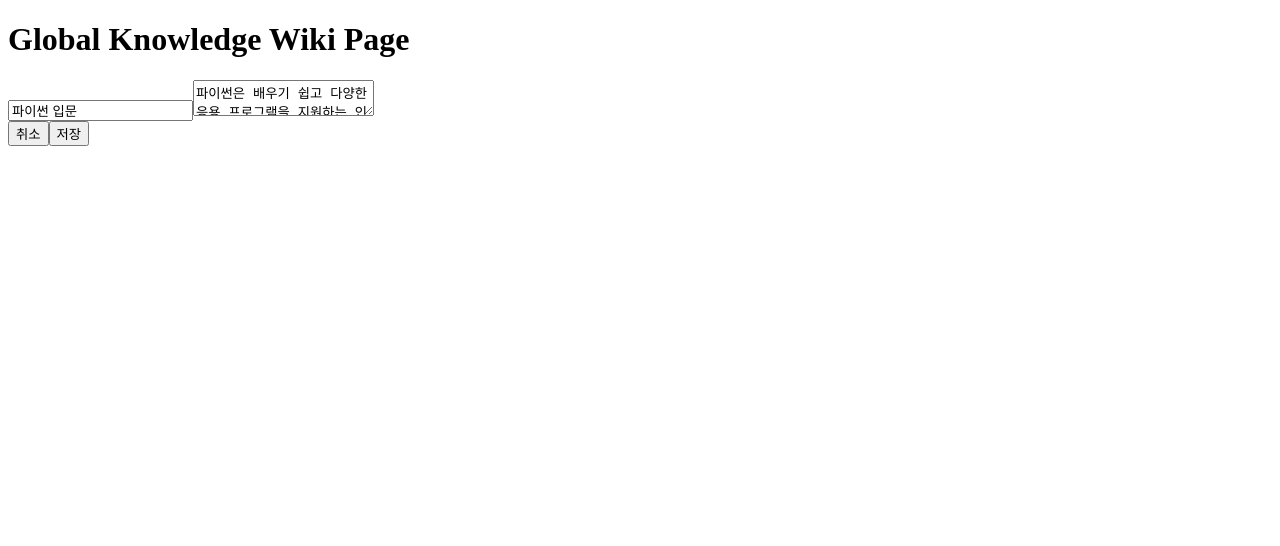
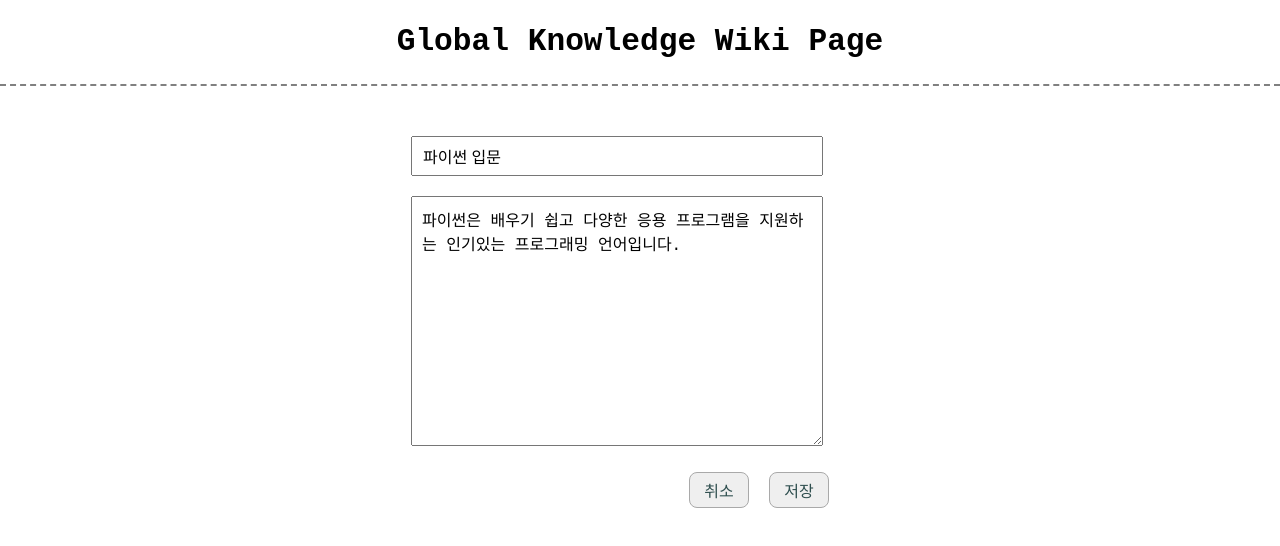
Before and after one commit to jannyshim/JWS_WikiPage, a React (Create React App) app: page /editwiki/1 in a window 1280 px wide. Shown: the top 546 px of the page. Built offline with nearby package versions, Linux system fonts and the light colour scheme.

Commit message:
style: 전체적인 CSS세팅

```diff
--- a/package.json
+++ b/package.json
@@ -15,7 +15,7 @@
     "web-vitals": "^2.1.4"
   },
   "scripts": {
-    "start": "react-scripts start",
+    "start": "export PORT=3002 && react-scripts start",
     "build": "react-scripts build",
     "test": "react-scripts test",
     "eject": "react-scripts eject"
--- a/src/App.js
+++ b/src/App.js
@@ -5,11 +5,13 @@ import Main from "./components/Main";
 import Wikipage from "./components/Wikipage";
 import Newwiki from "./components/NewWikipage";
 import Editwiki from "./components/EditWikipage";
+import GlobalStyle from "../src/assets/global-styles";
 
 function App() {
   return (
     <BrowserRouter>
       <Header />
+      <GlobalStyle />
       <Routes>
         <Route path="/" element={<Main />} />
         <Route path="/wikipage/:id" element={<Wikipage />} />
--- /dev/null
+++ b/src/assets/global-styles.js
@@ -0,0 +1,22 @@
+import { createGlobalStyle } from "styled-components";
+
+const GlobalStyle = createGlobalStyle`
+  * {
+    margin: 0;
+    padding: 0;
+    box-sizing: border-box;
+  }
+  body, html {
+    height: 100%;
+  }
+
+  body {
+    overflow-y: scroll;
+    line-height: 1.4;
+  }
+  a {
+    cursor: pointer;
+  }
+`;
+
+export default GlobalStyle;
--- a/src/components/EditWikipage.js
+++ b/src/components/EditWikipage.js
@@ -32,6 +32,7 @@ const Editwiki = () => {
   };
 
   return (
+    <EditContainer>
       <form onSubmit={handleSubmit}>
         <TitleInput
           value={title}
@@ -50,13 +51,72 @@ const Editwiki = () => {
           <SubmitButton type="submit">저장</SubmitButton>
         </ButtonWrapper>
       </form>
+    </EditContainer>
   );
 };
 
-const TitleInput = styled.input``;
-const ContentInput = styled.textarea``;
-const ButtonWrapper = styled.div``;
-const CancelButton = styled.button``;
-const SubmitButton = styled.button``;
+const EditContainer = styled.div`
+  padding-top: 30px;
+  padding-bottom: 30px;
+  display: flex;
+  flex-direction: column;
+  align-items: center;
+`;
+const TitleInput = styled.input`
+  width: 90%;
+  height: 40px;
+  margin-bottom: 20px;
+  font-size: 16px;
+  padding-left: 10px;
+  ::placeholder {
+    font-size: 16px;
+  }
+`;
+const ContentInput = styled.textarea`
+  width: 90%;
+  height: 250px;
+  padding: 10px;
+  resize: vertical;
+  font-size: 16px;
+  white-space: pre-wrap;
+  ::placeholder {
+    font-size: 16px;
+  }
+`;
+const ButtonWrapper = styled.div`
+  display: flex;
+  justify-content: flex-end;
+  margin-top: 20px;
+  margin-right: 40px;
+`;
+const CancelButton = styled.button`
+  color: #2f4f4f;
+  font-size: 16px;
+  width: 60px;
+  border: 1px solid #a9a9a9;
+  border-radius: 8px;
+  padding: 5px;
+  cursor: pointer;
+  text-align: center;
+  &:hover {
+    background-color: #a9a9a9;
+    transition: all 0.5s;
+  }
+`;
+const SubmitButton = styled.button`
+  color: #2f4f4f;
+  font-size: 16px;
+  width: 60px;
+  margin-left: 20px;
+  border: 1px solid #a9a9a9;
+  border-radius: 8px;
+  padding: 5px;
+  cursor: pointer;
+  text-align: center;
+  &:hover {
+    background-color: #a9a9a9;
+    transition: all 0.5s;
+  }
+`;
 
 export default Editwiki;
--- a/src/components/Header.js
+++ b/src/components/Header.js
@@ -1,9 +1,26 @@
 import React from "react";
-
+import styled from "styled-components";
+import { useNavigate } from "react-router-dom";
 export default function Header() {
+  const navigate = useNavigate();
+  const handleHeaderClick = () => {
+    navigate(`/`);
+  };
   return (
-    <div className="header">
-      <h1>Global Knowledge Wiki Page</h1>
-    </div>
+    <Head>
+      <h1 onClick={handleHeaderClick}>Global Knowledge Wiki Page</h1>
+    </Head>
   );
 }
+
+const Head = styled.div`
+  padding: 20px;
+  margin-bottom: 20px;
+  border-bottom: 2px dashed grey;
+  font-family: monospace;
+  font-size: larger;
+  text-align: center;
+  &:hover {
+    cursor: pointer;
+  }
+`;
--- a/src/components/Main.js
+++ b/src/components/Main.js
@@ -1,5 +1,5 @@
 import React, { useState } from "react";
-import { Link, useNavigate } from "react-router-dom";
+import { useNavigate } from "react-router-dom";
 import styled from "styled-components";
 import ReactPaginate from "react-paginate";
 import dummyWiki from "../dummyList";
@@ -18,12 +18,16 @@ const Main = () => {
     navigate(`/wikipage/${id}`);
   };
 
+  const handleAddButton = () => {
+    navigate(`/newwiki`);
+  };
+
   return (
     <WikiContainer>
       <AddWiki className="adding">
-        <Link to="/newwiki" className="link">
-          추가
-        </Link>
+        <button onClick={handleAddButton} className="add-button">
+          ➕추가
+        </button>
       </AddWiki>
       <ContentContainer>
         {displayedDatas.map((data) => (
@@ -34,8 +38,10 @@ const Main = () => {
       </ContentContainer>
       <PaginateContainer>
         <ReactPaginate
-          previousLabel={"<"}
-          nextLabel={">"}
+          previousLabel="◀︎이전"
+          nextLabel="다음▶︎"
+          previousClassName={"previous"}
+          nextClassName={"next"}
           breakLabel={"..."}
           breakClassName={"break-me"}
           pageCount={Math.ceil(dummyWiki.length / itemsPerPage)}
@@ -52,17 +58,49 @@ const Main = () => {
 };
 
 const WikiContainer = styled.div``;
-const AddWiki = styled.div``;
-const ContentContainer = styled.div``;
-const WikiTitle = styled.div``;
+const AddWiki = styled.div`
+  float: right;
+  margin-right: 50px;
+  .add-button {
+    color: #2f4f4f;
+    font-size: 16px;
+    width: 60px;
+    border: 1px solid #a9a9a9;
+    border-radius: 8px;
+    padding: 5px;
+    cursor: pointer;
+    text-align: center;
+    &:hover {
+      background-color: #a9a9a9;
+      transition: all 0.5s;
+    }
+  }
+`;
+const ContentContainer = styled.div`
+  padding-top: 30px;
+  padding-bottom: 30px;
+  display: flex;
+  flex-direction: column;
+  flex-wrap: wrap;
+  justify-content: space-around;
+  align-content: space-around;
+`;
+const WikiTitle = styled.div`
+  width: 70%;
+  padding: 20px 0 5px 10px;
+  border-bottom: 1px solid rgba(169, 169, 169, 0.3);
+  &:hover {
+    background-color: rgba(169, 169, 169, 0.3);
+    transition: all 0.5s;
+    cursor: pointer;
+  }
+`;
 const PaginateContainer = styled.div`
-  a {
-    width: 26px;
-  }
   .page-item {
     width: 30px;
     height: 30px;
     border: 1px solid #a9a9a9;
+    border-radius: 4px;
     display: flex;
     justify-content: center;
     padding: 1px;
@@ -71,25 +109,34 @@ const PaginateContainer = styled.div`
     text-align: center;
     cursor: pointer;
     &:hover {
-      background-color: #6667ab;
+      background-color: #66cdaa;
       transition: all 0.5s;
     }
   }
+  .previous {
+    padding-top: 5px;
+    margin-right: 10px;
+  }
+  .next {
+    padding-top: 5px;
+    margin-left: 7px;
+  }
   .break-me {
-    color: #6667ab;
+    color: #66cdaa;
   }
   .active {
-    color: #fcc72c;
-    background-color: #6667ab;
+    color: #ffe4e1;
+    background-color: #66cdaa;
     display: flex;
     justify-content: center;
   }
   .pagination {
     display: flex;
     justify-content: center;
+    list-style-type: none;
     margin-top: 30px;
     margin-bottom: 30px;
-    color: #251749;
+    color: #2f4f4f;
   }
 `;
 export default Main;
--- a/src/components/NewWikipage.js
+++ b/src/components/NewWikipage.js
@@ -24,17 +24,20 @@ const Newwiki = () => {
   };
 
   return (
+    <NewContainer>
       <form onSubmit={handleSubmit}>
         <TitleInput
           value={title}
           onChange={(event) => setTitle(event.target.value)}
           placeholder="제목"
+          maxLength={500}
           required
         />
         <ContentInput
           value={content}
           onChange={(event) => setContent(event.target.value)}
           placeholder="내용"
+          maxLength={2000}
           required
         />
         <ButtonWrapper>
@@ -42,12 +45,71 @@ const Newwiki = () => {
           <SubmitButton type="submit">저장</SubmitButton>
         </ButtonWrapper>
       </form>
+    </NewContainer>
   );
 };
-const TitleInput = styled.input``;
-const ContentInput = styled.textarea``;
-const ButtonWrapper = styled.div``;
-const CancelButton = styled.button``;
-const SubmitButton = styled.button``;
+const NewContainer = styled.div`
+  padding-top: 30px;
+  padding-bottom: 30px;
+  display: flex;
+  flex-direction: column;
+  align-items: center;
+`;
+const TitleInput = styled.input`
+  width: 90%;
+  height: 40px;
+  margin-bottom: 20px;
+  font-size: 16px;
+  padding-left: 10px;
+  ::placeholder {
+    font-size: 16px;
+  }
+`;
+const ContentInput = styled.textarea`
+  width: 90%;
+  height: 250px;
+  padding: 10px;
+  resize: vertical;
+  font-size: 16px;
+  white-space: pre-wrap;
+  ::placeholder {
+    font-size: 16px;
+  }
+`;
+const ButtonWrapper = styled.div`
+  display: flex;
+  justify-content: flex-end;
+  margin-top: 20px;
+  margin-right: 40px;
+`;
+const CancelButton = styled.button`
+  color: #2f4f4f;
+  font-size: 16px;
+  width: 60px;
+  border: 1px solid #a9a9a9;
+  border-radius: 8px;
+  padding: 5px;
+  cursor: pointer;
+  text-align: center;
+  &:hover {
+    background-color: #a9a9a9;
+    transition: all 0.5s;
+  }
+`;
+const SubmitButton = styled.button`
+  color: #2f4f4f;
+  font-size: 16px;
+  width: 60px;
+  margin-left: 20px;
+  border: 1px solid #a9a9a9;
+  border-radius: 8px;
+  padding: 5px;
+  cursor: pointer;
+  text-align: center;
+  &:hover {
+    background-color: #a9a9a9;
+    transition: all 0.5s;
+  }
+`;
 
 export default Newwiki;
--- a/src/components/Wikipage.js
+++ b/src/components/Wikipage.js
@@ -18,17 +18,62 @@ const Wikipage = () => {
   };
 
   return (
-    <div>
+    <WikiPageContainer>
       <EditWiki className="editing">
-        <button onClick={() => handleEditButton(datas.id)}>수정</button>
+        <button
+          className="edit-button"
+          onClick={() => handleEditButton(datas.id)}
+        >
+          수정
+        </button>
       </EditWiki>
-      <TitleWrpper>{datas?.title}</TitleWrpper>
-      <ContentWrpper>{datas?.content}</ContentWrpper>
-    </div>
+      <WikiContentContainer>
+        <TitleWrapper>{datas?.title}</TitleWrapper>
+        <ContentWrapper>{datas?.content}</ContentWrapper>
+      </WikiContentContainer>
+    </WikiPageContainer>
   );
 };
-
-const EditWiki = styled.div``;
-const TitleWrpper = styled.div``;
-const ContentWrpper = styled.div``;
+const WikiPageContainer = styled.div``;
+const EditWiki = styled.div`
+  float: right;
+  margin-right: 50px;
+  .edit-button {
+    color: #2f4f4f;
+    font-size: 16px;
+    width: 60px;
+    border: 1px solid #a9a9a9;
+    border-radius: 8px;
+    padding: 5px;
+    cursor: pointer;
+    text-align: center;
+    &:hover {
+      background-color: #a9a9a9;
+      transition: all 0.5s;
+    }
+  }
+`;
+const WikiContentContainer = styled.div`
+  padding-top: 30px;
+  padding-bottom: 30px;
+  width: 100vw;
+  display: flex;
+  flex-direction: column;
+  flex-wrap: wrap;
+  justify-content: space-around;
+  align-content: space-around;
+`;
+const TitleWrapper = styled.div`
+  width: 70%;
+  padding: 20px 0 5px 10px;
+  font-size: 22px;
+  border-bottom: 1px solid rgba(169, 169, 169, 0.3);
+`;
+const ContentWrapper = styled.div`
+  width: 70%;
+  height: 100vh;
+  padding: 20px 10px 5px 10px;
+  font-size: 16px;
+  line-height: 1.5;
+`;
 export default Wikipage;
```
Lines whose indentation alone changed are shown as unchanged.
